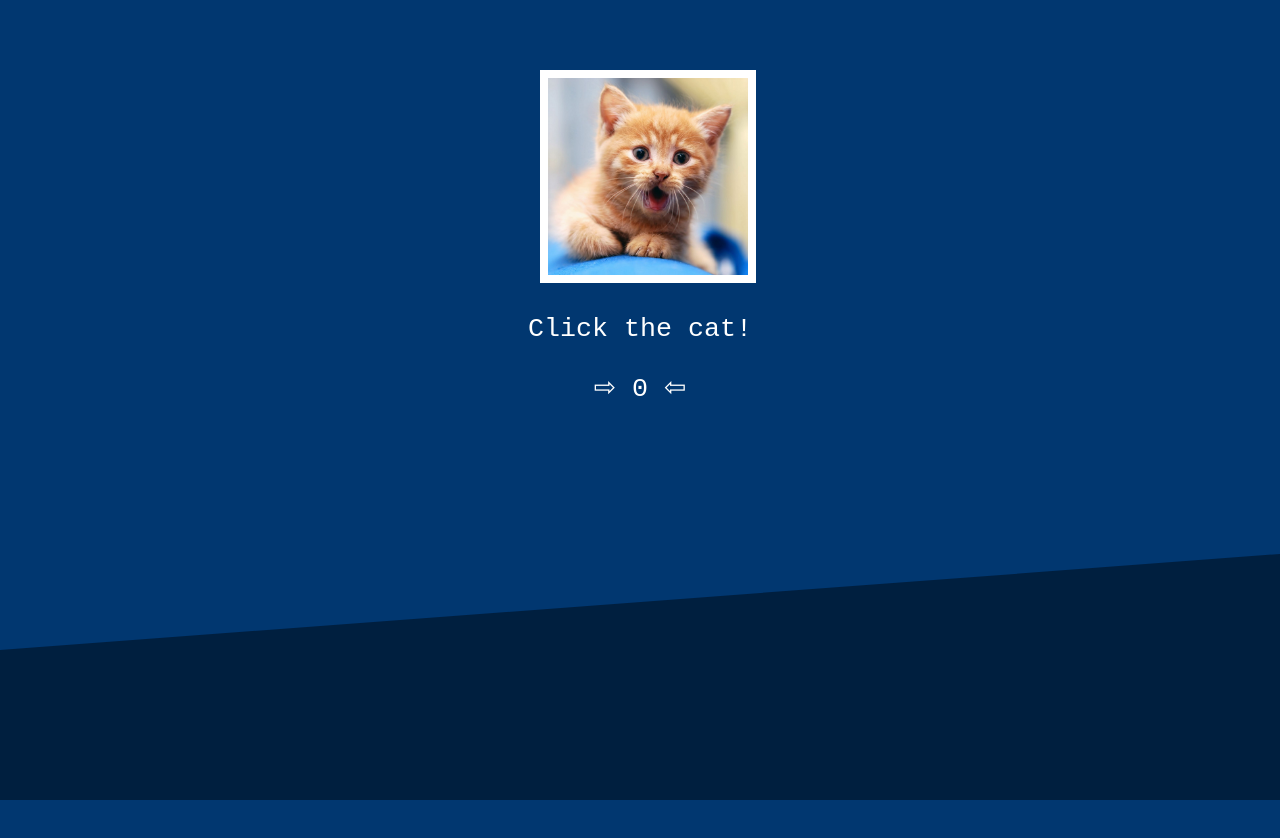
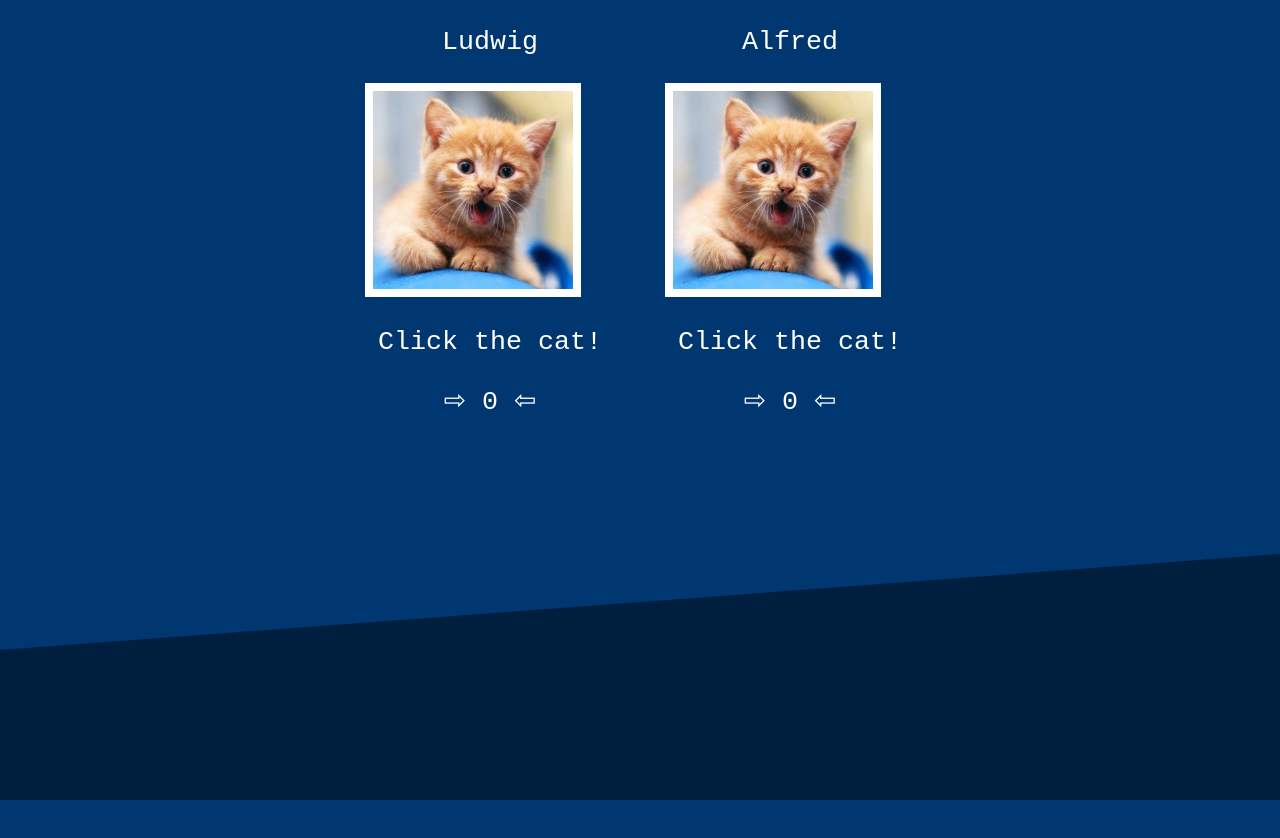
Before and after one commit to eltonjr/js-design-patterns-course, a website: page index.html in a window 1280 px wide. After the commit the page ends 800 px from the top, so only its background shows below. Drawn offline with nearby package versions, Linux system fonts and the light colour scheme; some packages are replaced by stand-ins of ours.

Commit message:
Adding a second cat

```diff
--- a/scripts/controller/main.js
+++ b/scripts/controller/main.js
@@ -5,11 +5,18 @@
 
 angular.module('catclicker').controller('MainCtrl', ['$scope', function($scope){
 
-	// Click counter
-	$scope.clickCount = 0;
+	$scope.catBucket = [{
+		name: "Ludwig",
+		url: "images/cute-cat.png",
+		clickCount: 0
+	},{
+		name: "Alfred",
+		url: "images/cute-cat.png",
+		clickCount: 0
+	}];
 
 	// Increment the number of clicks
-	$scope.increment = function() {
-		$scope.clickCount++;
+	$scope.increment = function(cat) {
+		cat.clickCount++;
 	};
 }]);
--- a/styles/main.css
+++ b/styles/main.css
@@ -9,8 +9,8 @@ body {
 }
 
 .content {
-    width: 250px;
-    margin: 70px auto;
+    width: 600px;
+    margin: 0 auto;
 }
 
 .footer {
@@ -35,3 +35,8 @@ p {
     color: white;
     text-align: center;
 }
+
+.cat-wrapper {
+    width: 300px;
+    float: left;
+}
--- a/views/main.html
+++ b/views/main.html
@@ -1,7 +1,11 @@
 <div class="content">
-	<img src="images/cute-cat.png" alt="Click me!" ng-click="increment()" class="cat-image">
 
-	<p>Click the cat!</p>
-	<p>&#8680; {{clickCount}} &#8678;</p>
+	<div ng-repeat="cat in catBucket" class="cat-wrapper">
+		<p>{{cat.name}}</p>
+		<img ng-src="{{cat.url}}" alt="Click me!" ng-click="increment(cat)" class="cat-image">
+
+		<p>Click the cat!</p>
+		<p>&#8680; {{cat.clickCount}} &#8678;</p>
+	</div>
 
 </div>
```
